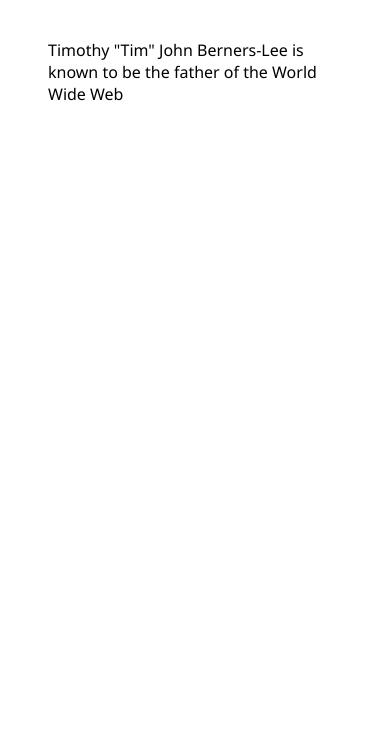
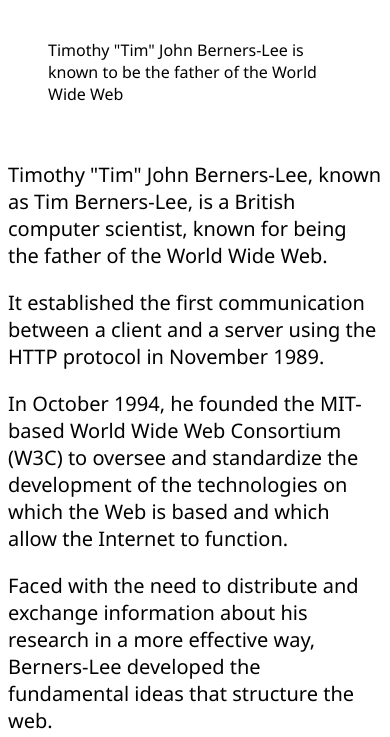
Before and after one commit to juliomolinadev/tributePage, a plain HTML site: page index.html in a window 390 px wide. Shown: the part 388-1125 px from the top of the page. Drawn offline with Linux system fonts and the light colour scheme.

Commit message:
Add media querys

```diff
--- a/css/style.css
+++ b/css/style.css
@@ -9,7 +9,7 @@ body {
 	margin: auto;
 	display: grid;
 	grid-template-columns: 1fr 4fr 1fr;
-	grid-template-rows: 120px 1fr 1fr 120px;
+	grid-template-rows: 120px auto 1fr 120px;
 	grid-gap: 20px;
 }
 
@@ -74,6 +74,12 @@ img {
 	font-size: 20px;
 }
 
+@media (max-width: 800px) {
+	#tribute-info {
+		grid-column: 1/4;
+	}
+}
+
 #tribute-link {
 	/* background-color: yellow; */
 	grid-column: 1/4;
```
